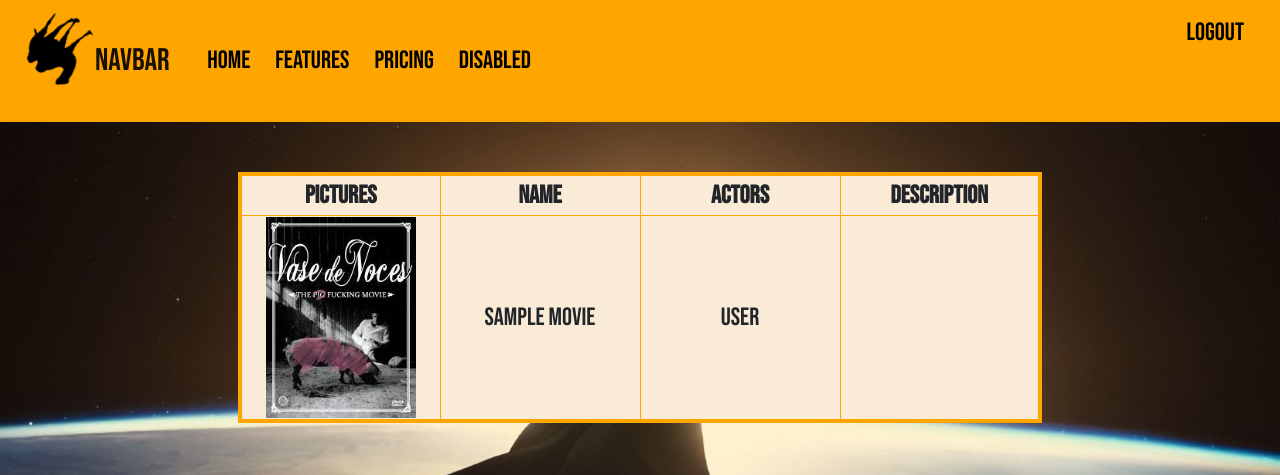
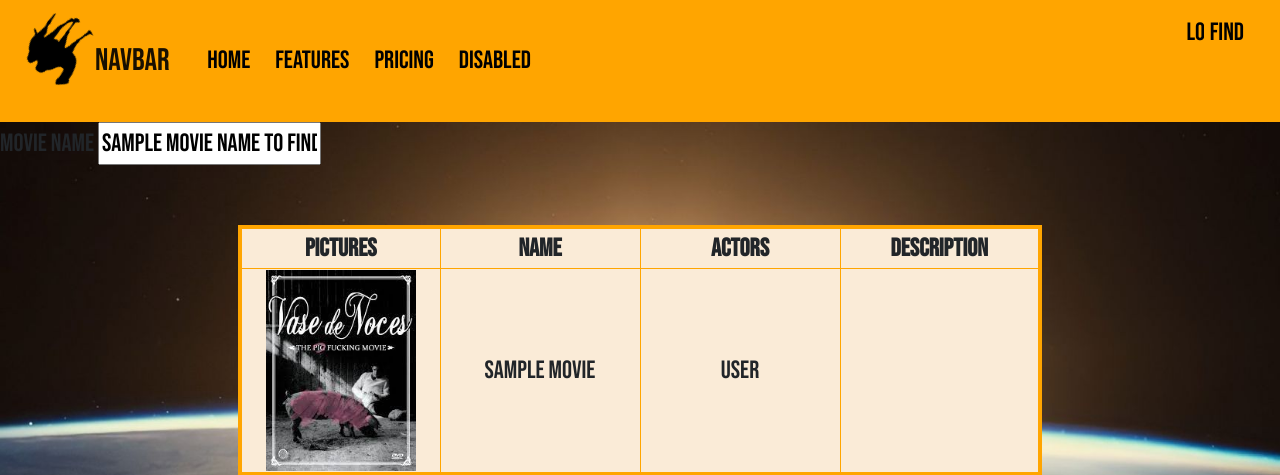
Before and after one commit to ozahirnyi/movie_finder, a Django app: template movie_finder/finder/templates/finder/index.html in a window 1280 px wide. Shown: the top 475 px of the page. Run offline with Django 3.2, Linux system fonts and the light colour scheme; tables that the repository leaves empty hold one stand-in row (values such as "Sample post"); the template is opened without the code that fills it: values that come from a table or form of the project are taken from there, most other values are stand-ins (such as "Sample title", 1, 10 or a date in 2020); some libraries are stand-ins or nearby versions; some web fonts are replaced.

Commit message:
start to implement finder

```diff
--- a/movie_finder/finder/templates/finder/index.html
+++ b/movie_finder/finder/templates/finder/index.html
@@ -4,7 +4,13 @@
 {% endblock %}
 
 {% block content %}
-<table >
+    <form method="post">
+        {% csrf_token %}
+        <label for="movie_name_to_find">Movie name</label>
+        <input id="movie_name_to_find" type="text" name="movie_name_to_find" value="{{ movie_name_to_find }}">
+        <input class=""type="submit" value="find"/>
+    </form>
+    <table>
         <tr>
             <th>Pictures</th>
             <th>Name</th>
```
Also changed, not shown: movie_finder/finder/views.py (+11 -10 lines). Lines whose indentation alone changed are shown as unchanged.
